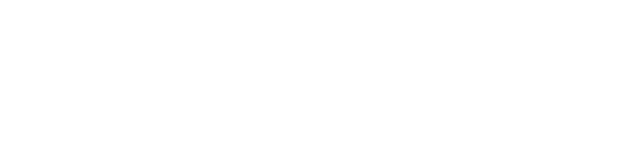
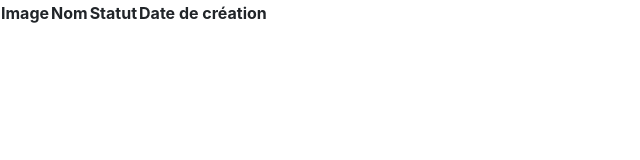
Before and after one commit to Khaledj/javascript-mobile-vuejs, a plain HTML site: page index.html in a window 1280 px wide. Shown: the whole page, without its empty margins (0-640 px from the left). Drawn offline with nearby package versions, Linux system fonts and the light colour scheme.

Commit message:
afficher dans une table bootstrap avec jquery - ajout d'une table avec 4 colonnes

```diff
--- a/index.html
+++ b/index.html
@@ -7,6 +7,13 @@
     <script src="jquery-3.3.1.min.js"></script>
 </head>
 <body>
-
+ <table>
+     <tr>
+         <th> Image</th>
+         <th> Nom</th>
+         <th> Statut</th>
+         <th> Date de création</th>
+     </tr>
+ </table>
 </body>
 </html>
```
Also changed, not shown: 1 other file.
